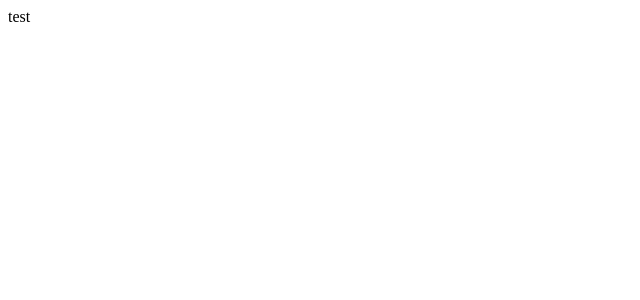
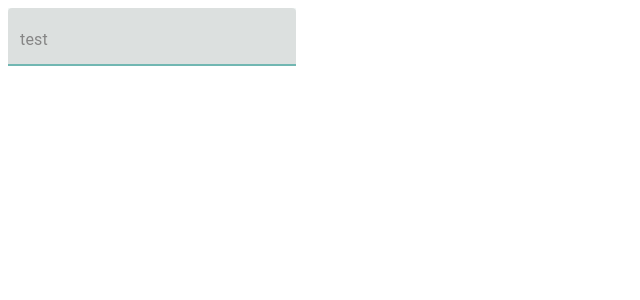
Before and after one commit to vaibhavfc/project_g, a React (Create React App) app: page / in a window 1280 px wide. Shown: the top 300 px of the page, without its empty margins (0-640 px from the left). Built offline with nearby package versions, Linux system fonts and the light colour scheme.

Commit message:
textField added

```diff
--- a/src/App.tsx
+++ b/src/App.tsx
@@ -1,8 +1,9 @@
 import React from 'react';
+import TextField from './components/TextField';
 
 const App = () => (
   <div>
-    test
+    <TextField variant="filled" label="test" placeholder="name" />
   </div>
 );
 
--- /dev/null
+++ b/src/components/TextField/TextField.module.scss
@@ -0,0 +1,99 @@
+.root {
+  background: #f2f7f6;
+  width: 18rem;
+  height: 3.5rem;
+}
+
+.labelRoot {
+  font-size: 1rem;
+  line-height: 1.5rem;
+  letter-spacing: 0.16px;
+  color: #858585;
+
+  &Focused {
+    color: #12877f !important;
+  }
+
+  &Disabled {
+    color: #b4b4b4 !important;
+  }
+
+  &Error {
+    color: #FF2121 !important;
+  }
+}
+
+.inputRoot {
+  border-bottom: 2px solid #71b7b2;
+
+  &:disabled {
+    background-color: red !important;
+  }
+
+  &Disabled {
+    background: #f9f9f9;
+
+    & > * {
+      background: #f9f9f9;
+    }
+
+    &:before {
+      border: none;
+    }
+  }
+
+  &:hover {
+    background: #e6f8f4;
+
+    &:before {
+      border: none;
+    }
+  }
+
+  &:before {
+    border-bottom: none;
+  }
+
+  &:after {
+    border-bottom: none;
+  }
+}
+
+.inputAdornment {
+  color: #6e6e6e;
+
+  &:before {
+    border: none;
+  }
+
+  &Suffix{
+    color: #858585;
+    transform: translate(-4px, 9px);
+    margin-right: -5px;
+  }
+}
+
+.displayAdornment {
+  display: none;
+}
+
+.suffix {
+
+  & > * {
+    text-align: end;
+  }
+}
+
+.errorIcon {
+  color: #FF2121;
+}
+
+.disabled {
+  background-color: #F9F9F9 !important;
+  border-bottom: 2px solid #b4b4b4;
+
+
+  &:before {
+    border: none !important;
+  }
+}
--- /dev/null
+++ b/src/components/TextField/TextField.tsx
@@ -0,0 +1,127 @@
+import React, { FC, useMemo } from 'react';
+import {
+  FormControl,
+  InputAdornment,
+  TextField as MuiTextField,
+} from '@material-ui/core';
+import CancelIcon from '@material-ui/icons/Cancel';
+
+import classnames from 'classnames';
+import { TextFieldProps, TextFieldStylingProps } from './TextField.type';
+
+import classes from './TextField.module.scss';
+import { mergeClassesObjects } from '../../helpers/styling/mergeClassesObjects';
+
+const TextField: FC<TextFieldProps> = ({
+  classes: overrideClasses = {},
+  variant,
+  label,
+  error,
+  disabled,
+  type,
+  helperText,
+  start,
+  end,
+  placeholder,
+  suffix,
+}) => {
+  const mergedClasses = useMemo(
+    () => mergeClassesObjects<TextFieldStylingProps>(classes, overrideClasses),
+    [overrideClasses],
+  );
+
+  const handleBlur = () => {
+    if (inputText === '') {
+      return false;
+    }
+    return true;
+  };
+
+  const [labelActive, setLabelActive] = React.useState(false);
+  const [inputText, setInputText] = React.useState('');
+
+  return (
+    <FormControl className={classnames(classes.margin, classes.withoutLabel, classes.textField)}>
+      <MuiTextField
+        type={type}
+        value={inputText}
+        onChange={(e: React.ChangeEvent<HTMLTextAreaElement | HTMLInputElement>) => {
+          setInputText(e.target.value);
+        }}
+        onFocus={() => setLabelActive(true)}
+        onBlur={() => setLabelActive(handleBlur)}
+        error={error}
+        variant={variant}
+        label={label}
+        disabled={disabled}
+        helperText={(!error) ? helperText : 'Error'}
+        classes={{
+          root: classnames(mergedClasses.root),
+        }}
+        placeholder={placeholder}
+        InputLabelProps={{
+          shrink: labelActive,
+          classes: {
+            root: classnames(classes.labelRoot, {
+              [classes.labelRootError]: (error),
+            }),
+            focused: classes.labelRootFocused,
+            disabled: classnames(classes.labelRootDisabled),
+          },
+        }}
+        InputProps={{
+          classes: {
+            root: classnames(
+              classes.inputRoot,
+              {
+                [classes.suffix]: suffix,
+                [classes.disabled]: disabled,
+              },
+            ),
+            disabled: classes.inputRootDisabled,
+          },
+          startAdornment: (
+            <InputAdornment
+              classes={{
+                root: classnames(
+                  classes.inputAdornment,
+                  { [classes.displayAdornment]: (!labelActive && inputText === '') },
+                ),
+              }}
+              position="start"
+            >
+              {start}
+            </InputAdornment>
+          ),
+          endAdornment: (
+            <>
+              <InputAdornment
+                position="end"
+                classes={{
+                  root: classnames(
+                    classes.inputAdornmentSuffix,
+                    { [classes.displayAdornment]: (!labelActive && inputText === '') },
+                  ),
+                }}
+              >
+                {suffix}
+              </InputAdornment>
+              <InputAdornment
+                position="end"
+                classes={{ root: classes.inputAdornment }}
+              >
+                {
+                  (!end && error) ? (
+                    <CancelIcon className={classes.errorIcon} />
+                  ) : (end)
+                }
+              </InputAdornment>
+            </>
+          ),
+        }}
+      />
+    </FormControl>
+  );
+};
+
+export default TextField;
--- /dev/null
+++ b/src/components/TextField/index.tsx
@@ -0,0 +1,6 @@
+import TextField from './TextField';
+import { TextFieldProps } from './TextField.type';
+
+export type { TextFieldProps };
+
+export default TextField;
--- a/src/components/index.tsx
+++ b/src/components/index.tsx
@@ -9,6 +9,7 @@ export { default as Checkbox } from './Checkbox';
 export { default as CheckboxList } from './CheckboxList';
 export { default as Radio } from './Radio';
 export { default as RadioList } from './RadioList';
+export { default as TextField } from './TextField';
 
 //* NEED TODO FURTHER
 // export { default as YesNoSwitch } from './YesNoSwitch';
```
Also changed, not shown: src/components/TextField/TextField.type.tsx (added, +19 -0 lines), 1 other file (tests, documents, lock files or other folders).
